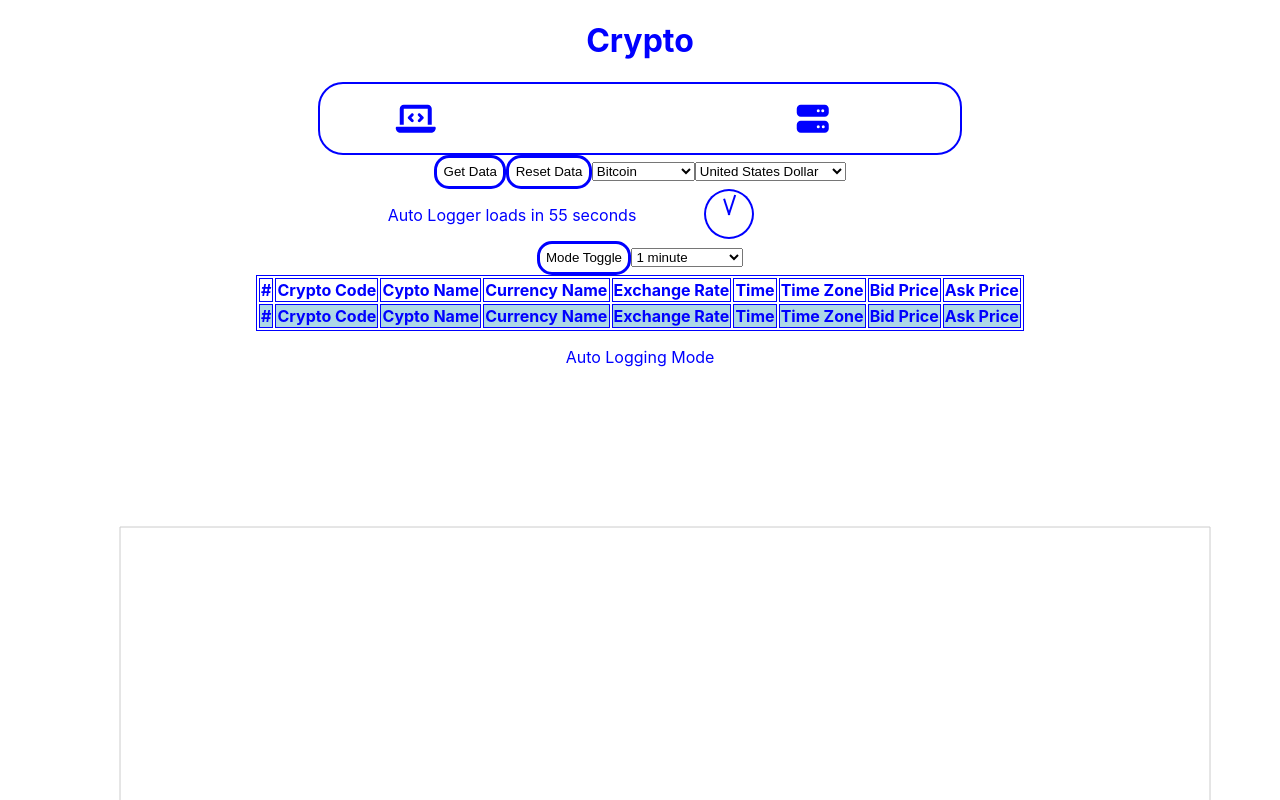
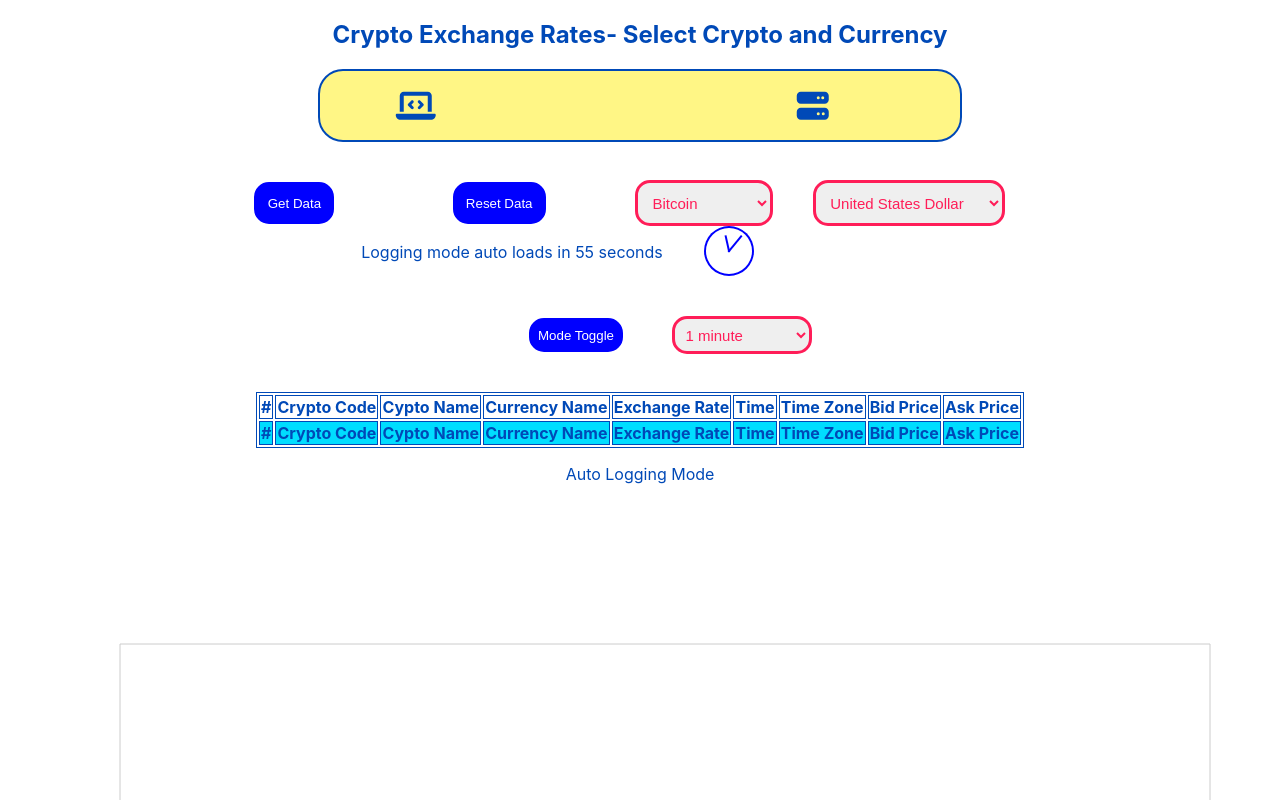
Before and after one commit to SCTP-GRP5/Group5Repo, a React (Create React App) app in the folder finapp/: page /crypto in a window 1280 px wide. Shown: the top 800 px of the page. Built offline with nearby package versions, Linux system fonts and the light colour scheme.

Commit message:
css styling done

```diff
--- a/finapp/src/components/Crypto.js
+++ b/finapp/src/components/Crypto.js
@@ -229,7 +229,7 @@ function Crypto({
   //=========================================================================================================================================
   return (
     <div className={styles.Crypto}>
-      <h1>Crypto</h1>
+      <h2>Crypto Exchange Rates- Select Crypto and Currency</h2>
 
       <loading className={styles.loading}>
         <FontAwesomeIcon
@@ -244,8 +244,11 @@ function Crypto({
 
         <FontAwesomeIcon icon={faServer} size="2xl" className={styles.icon} />
       </loading>
-      <button onClick={() => loadCrypto()}>Get Data</button>
+
+      <controls className={styles.controls}>
+        <button className={styles.button} onClick={() => loadCrypto()}>Get Data</button>
         <button
+          className={styles.button}
           onClick={() => {
             setCrypto([]);
             setTimer(60);
@@ -255,6 +258,7 @@ function Crypto({
         </button>
 
         <select
+          className={styles.select}
           name="from_currency"
           onChange={handlerChange}
           value={apiOptions["params"]["from_currency"]}
@@ -268,6 +272,7 @@ function Crypto({
         </select>
 
         <select
+          className={styles.select}
           name="to_currency"
           onChange={handlerChange}
           value={apiOptions["params"]["to_currency"]}
@@ -279,27 +284,25 @@ function Crypto({
           ))}
           <button type="submit">Submit</button>
         </select>
+      </controls>
+
 
       {/* Manual Testing Mode */}
       {/* <button onClick={handlerTest}>Console Log Test</button> */}
 
       <div className={styles.timer}>
         <p>
-          {" "}
-          Auto Logger loads in {time >= 0 ? time : "[Standby ...]"} seconds
+          Logging mode auto loads in {time >= 0 ? time : "[Standby ...]"} seconds
         </p>
         <div>
           <ClockLoader loading={mode} color={"#0000ff"} />
-          {mode == true ? null : <p style={{ color: "red" }}> Paused! </p>}
+          {mode == true ? null : <p style={{ color: "red" }}> Paused! Comparison Mode</p>}
         </div>
       </div>
 
-      {/* {errorlog.length>0? errorlog.map( (item, index)=> (
-              <ul>
-                <li key={index}>{item}</li>
-              </ul> )) : <p> System is healthy: No errors caught</p>} */}
-
+      <toggler className={styles.toggler}>
         <button
+          className={styles.button}
           onClick={() => {
             setMode(!mode);
           }}
@@ -307,15 +310,17 @@ function Crypto({
           Mode Toggle
         </button>
 
-      <select name="timer" onChange={handlerTimer} value={timer}>
+        <select className={styles.select} name="timer" onChange={handlerTimer} value={timer}>
           <option value={60}>1 minute</option>
           <option value={180}>3 minutes</option>
-        <option value={300}>5 minutes</option>
           <option value={300}>5 minutes</option>
           <option value={600}>10 minutes</option>
           <option value={3600}>1 hour</option>
           <option value={15}>DEMO 15 secs</option>
         </select>
+      </toggler>
+
+
 
       <table>
         <tr>
--- a/finapp/src/components/Crypto.module.css
+++ b/finapp/src/components/Crypto.module.css
@@ -1,5 +1,5 @@
 .Crypto{
-    color:blue;
+    color:#0049b7;
     align-items: center;
 }
 
@@ -8,18 +8,19 @@
     grid-template-columns: repeat(3,30%);
     margin:auto;
     width: 50%;
-    border: 2px solid #0000ff;
+    border: 2px solid #0049b7;
     /* padding-left: 20%; */
     padding-top: 1%;
     padding-bottom:1%;
     grid-gap: 1%;
     border-radius: 25px;
+    background-color: #fff685;
 }
 
 .loader{
     display: "block";
     margin: "0 auto";
-    color: rgb(0, 0, 255);
+    color: #0049b7;
     margin: 0 auto;
     size: 200px;
     padding-top: 10%;
@@ -31,26 +32,47 @@
     width: auto;
 }
 
+.controls{
+
+    display: grid;
+    width: 80%;
+    grid-template-columns: repeat(4, 20%);
+    padding-left:10%;
+    margin: auto;
+    margin-top: 3%;
+}
+
+.toggler{
+    display:grid;
+    width: 50%;
+    margin:auto;
+    grid-template-columns: repeat(2, 20%);
+    grid-gap: 5%;
+    padding-left: 30%;
+    margin-top: 3%;
+    margin-bottom: 3%;
+}
+
 table{
-
     margin:auto;
     width:60%;
     text-align: left;
-    border: 1px solid blue;
+    border: 1px solid #0049b7;
 }
 
 th{
-    border: 1px solid blue;
+    border: 1px solid #0049b7;
+    text-align: center;
 }
 
 td{
-    border: 1px solid black;
+    border: 1px solid #0049b7;
     color:black;
     font-size: 16px;
 }
 
 tr:nth-child(even){
-    background-color: lightblue;
+    background-color: #00ddff;
 }
 
 .chart{
@@ -61,29 +83,16 @@ tr:nth-child(even){
 }
 
 .timer{
-
     display:grid;
     grid-template-columns: repeat(2,50%);
     background-color: white;
     margin:auto;
     width: 60%;
     padding-left: 10%;
-
 }
 
-
-button {
-    padding: 0.5%;
-    text-decoration: none;
-    border: solid blue;
-    margin: auto;
-    border-radius: 15px;
-    background-color: white;
-}
-
-button:hover {
-    padding-left : 0.5%;
-    padding-right: 0.5%;
+.button{
+    padding: 5%;
     text-decoration: none;
     border: solid blue;
     margin: auto;
@@ -91,3 +100,50 @@ button:hover {
     background-color: blue;
     color:white;
 }
+
+.button:hover  {
+    padding: 5%;
+    text-decoration: none;
+    border: solid blue;
+    margin: auto;
+    border-radius: 15px;
+    background-color: white;
+    color: blue;
+}
+
+.button:active  {
+    padding: 5%;
+    text-decoration: none;
+    border: solid blue;
+    margin: auto;
+    border-radius: 15px;
+    background-color: white;
+    color: blue;
+    background-color: white;
+    box-shadow: 0 5px #666;
+    transform: translateY(4px);
+}
+
+.select{
+    color:#ff1d58;
+    border: solid #ff1d58 3px;
+    padding: 5%;
+    margin:auto;
+    border-radius:15px ;
+    font-size: 15px;
+}
+
+.select:hover{
+    background-color: #fff685;
+    color:#ff1d58;
+}
+
+.select:focus{
+    background-color: #fff685;
+    color:#ff1d58;
+}
+
+
+option {
+    color:#f75990;
+}
--- a/finapp/src/components/Home.js
+++ b/finapp/src/components/Home.js
@@ -36,12 +36,9 @@ function Home({isloggedin, setIsloggedin}) {
     let wrong = <FontAwesomeIcon icon={faXmark} bounce style={{color: "#f00000",}} />
 
     return(
-        <div className={styles.Main}>
+        <div className={styles.Home}>
 
-
-            {isloggedin? <h1>Home</h1>  : <h3>Please log in to access our features!</h3>}
-
-
+            {isloggedin? <h3>Welcome back! Please check out our features above!</h3>  : <h3>Please log in to access our features!</h3>}
 
             <form  onSubmit={handlerFormSubmit}>
             {!isloggedin &&
@@ -70,15 +67,17 @@ function Home({isloggedin, setIsloggedin}) {
                             value={form.password}
                             onChange={handlerFormChange}
                             placeholder="reactisfun" />
-                <button className={styles.login}
+                    <button className={styles.loginBtn}
                             disabled={form.username !== login.username ||
                             form.email !== login.email ||
                             form.password !== login.password}
                             >Login</button>
                 </div>}
-                {isloggedin && <button onClick={()=> {setIsloggedin(false) ;
+                {isloggedin && <div className={styles.form}>
+                    <button className={styles.button} onClick={()=> {setIsloggedin(false) ;
                     console.log("login --->", isloggedin)}}
-                    >Logout</button> }
+                    >Logout</button>
+                    </div> }
             </form>
 
         </div>
--- a/finapp/src/components/Home.module.css
+++ b/finapp/src/components/Home.module.css
@@ -2,37 +2,80 @@
     display: grid;
     width:30%;
     margin:auto;
-    border: black solid 1px;
+    border: #ff1d58 solid 3px;
     border-radius: 20px;
     padding:5%;
     grid-template-rows: repeat(7, 15%);
     object-fit: contain;
+    background-color: #fff685;
 }
 
-.login {
+.loginBtn {
     background-color: green;
     color: white;
     border: solid 1px green;
-    padding:5%;
+    padding:4%;
+    max-width: 50%;
+    margin:auto;
+    border-radius: 15px;
+
 }
 
-.login:hover {
+.loginBtn:hover {
     background-color: darkgreen;
     color: white;
     border: solid 1px darkgreen;
-    padding:5%;
 }
 
-.login:active {
+.loginBtn:active {
     background-color: darkgreen;
     color: white;
     border: solid 1px darkgreen;
-    padding:5%;
+    box-shadow: 0 5px #666;
+    transform: translateY(4px);
 }
 
-.login:disabled {
+.loginBtn:disabled {
     background-color: red;
     color: yellow;
     border: solid 1px red;
     padding:5%;
 }
+
+.button {
+    padding: 3%;
+    text-decoration: none;
+    border: solid blue;
+    margin: auto;
+    border-radius: 15px;
+    background-color: white;
+}
+
+.button:hover {
+    padding-left : 3%;
+    padding-right: 3%;
+    text-decoration: none;
+    border: solid blue;
+    margin: auto;
+    border-radius: 15px;
+    background-color: blue;
+    color:white;
+}
+
+
+.button:hover {
+    padding-left : 3%;
+    padding-right: 3%;
+    text-decoration: none;
+    border: solid blue;
+    margin: auto;
+    border-radius: 15px;
+    background-color: blue;
+    color:white;
+    box-shadow: 0 5px #666;
+    transform: translateY(4px);
+}
+
+/* .Home{
+    background-color: #f75990;
+} */
--- a/finapp/src/components/Main.js
+++ b/finapp/src/components/Main.js
@@ -49,7 +49,7 @@ function Main() {
   //========================================================================================================
   return (
     <div className={styles.Main}>
-      {isloggedin && <h1>Header : Financial Logging /Net Worth App</h1>}
+      {isloggedin && <div className={styles.header}> <h1> Group 5 Fin App</h1> </div>}
       <BrowserRouter>
         {isloggedin && (
           <nav className={styles.navbar}>
@@ -101,11 +101,13 @@ function Main() {
       </BrowserRouter>
 
       {isloggedin ? (
-        <div>
-          <h4> You are logged in </h4>
+        <div className={styles.footer}>
+          <h3 style={{color:"green"}}> Logged: IN </h3>
         </div>
       ) : (
-        <h3>You are logged out</h3>
+        <div className={styles.footer}>
+          <h3> Logged: OUT</h3>
+        </div>
       )}
     </div>
   );
--- a/finapp/src/components/Main.module.css
+++ b/finapp/src/components/Main.module.css
@@ -1,5 +1,5 @@
 .Main{
-    color:red;
+    color:#0049B7;
 }
 
 .navbar {
@@ -9,24 +9,57 @@
     padding-right:10%;
     align-items: center;
     grid-gap: 10%;
+    background-color: #00DDFF;
+    padding-bottom: 1%;
 }
 
+
 .link {
-    padding: 10%;
+    padding:10%;
+    min-width: 100px;
     text-decoration: none;
     border: solid blue;
     margin: auto;
-    border-radius: 20px;
-    background-color: white;
+    border-radius: 15px;
+    background-color: blue;
+    color:white;
 }
 
 .link:hover {
-    padding-left : 10%;
-    padding-right: 10%;
+    padding: 10%;
+    min-width: 100px;
     text-decoration: none;
     border: solid blue;
     margin: auto;
-    border-radius: 20px;
-    background-color: blue;
-    color:white;
+    border-radius: 15px;
+    background-color: white;
+    color:blue;
 }
+
+.link:active {
+    padding: 10%;
+    min-width: 100px;
+    text-decoration: none;
+    border: solid blue;
+    margin: auto;
+    border-radius: 15px;
+    background-color: white;
+    color:blue;
+    background-color: white;
+    box-shadow: 0 5px #666;
+    transform: translateY(4px);
+}
+
+
+.header {
+    padding: 1%;
+    color: #0049B7;
+    margin:auto;
+    background-color: #00DDFF;
+}
+
+.footer {
+    padding-top:15%;
+    color: #f75990;
+
+}
```
Lines whose indentation alone changed are shown as unchanged.
